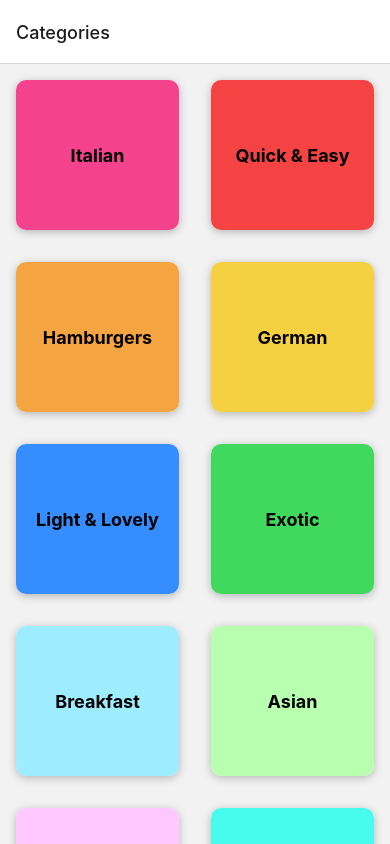
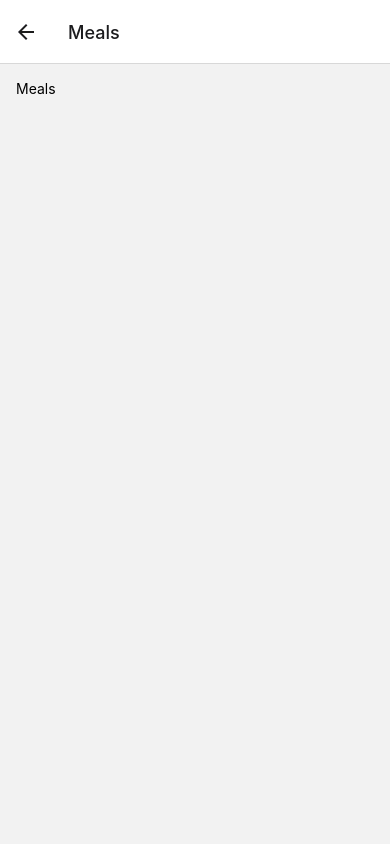
Before and after one commit to Elena-Weber/recipes, a React Native app: screen /Meals in a window 390 px wide. Built offline with nearby package versions, Linux system fonts and the light colour scheme.

Commit message:
add second screen

```diff
--- a/App.js
+++ b/App.js
@@ -2,6 +2,7 @@
 import { NavigationContainer } from '@react-navigation/native';
 import { createNativeStackNavigator } from '@react-navigation/native-stack'; // it's an object with 2 obligatory components: Navigator and Screen
 import CategoriesScreen from './screens/CategoriesScreen';
+import MealsScreen from './screens/MealsScreen';
 
 const Stack = createNativeStackNavigator();
 
@@ -12,6 +13,7 @@
       <NavigationContainer>
         <Stack.Navigator>
           <Stack.Screen name="Categories" component={CategoriesScreen} />
+          <Stack.Screen name="Meals" component={MealsScreen} />
         </Stack.Navigator>
       </NavigationContainer>
     </>
--- a/components/CategoryGridTile.js
+++ b/components/CategoryGridTile.js
@@ -1,11 +1,12 @@
 import { Pressable, View, Text, StyleSheet, Platform } from "react-native";
 
-function CategoryGridTile({title, color}) {
+function CategoryGridTile({title, color, whenPressed}) {
     return (
         <View style={styles.card}>
             <Pressable
                 android_ripple={{color: '#ccc'}}
                 style={({pressed}) => [styles.container, pressed ? styles.containerPressed : null]}
+                onPress={whenPressed}
             >
                 <View style={[styles.innerContainer, {backgroundColor: color}]}>
                     <Text style={styles.title}>
--- a/screens/CategoriesScreen.js
+++ b/screens/CategoriesScreen.js
@@ -1,15 +1,24 @@
 import { FlatList } from 'react-native';
 import CategoryGridTile from '../components/CategoryGridTile';
-
 import { CATEGORIES } from '../data/dummy-data';
 
+function CategoriesScreen({navigation}) {
+
     function renderCategoryItem(itemData) {
+
+        function pressHandler() {
+            navigation.navigate('Meals');
+        }
+
         return (
-    <CategoryGridTile title={itemData.item.title} color={itemData.item.color} />
+            <CategoryGridTile
+                title={itemData.item.title}
+                color={itemData.item.color}
+                whenPressed={pressHandler}
+            />
         );
     }
 
-function CategoriesScreen() {
     return (
         <FlatList
             data={CATEGORIES}
--- /dev/null
+++ b/screens/MealsScreen.js
@@ -0,0 +1,19 @@
+import { MEALS } from '../data/dummy-data';
+import {View, Text, StyleSheet} from 'react-native';
+
+function MealsScreen() {
+    return (
+        <View style={styles.container}>
+            <Text>Meals</Text>
+        </View>
+    )
+};
+
+export default MealsScreen;
+
+const styles = StyleSheet.create({
+    container: {
+        flex: 1,
+        padding: 16,
+    },
+});
```
Lines whose indentation alone changed are shown as unchanged.
